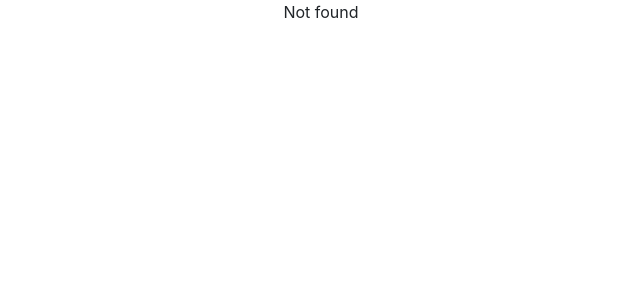
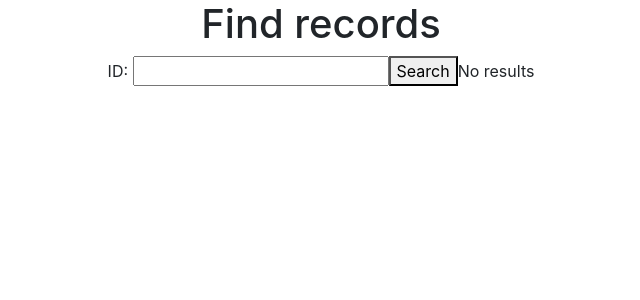
Before and after one commit to DBCDK/promat-web-client, a React (Create React App) app: page /find-records in a window 1280 px wide. Shown: the top 300 px of the page, without its empty margins (319-959 px from the left). Built offline with nearby package versions, Linux system fonts and the light colour scheme.

Commit message:
Add FindRecords page

```diff
--- a/src/App.tsx
+++ b/src/App.tsx
@@ -25,6 +25,12 @@ function App() {
               </a>
             </header>
           </Route>
+          <Route
+            path="/find-records"
+            children={(routerProps) => {
+              return <FindRecordsContainer {...routerProps} />;
+            }}
+          ></Route>
           <Route path="*">Not found</Route>
         </Switch>
       </div>
--- /dev/null
+++ b/src/components/FindRecords.tsx
@@ -0,0 +1,60 @@
+import { useCallback } from "react";
+import React from "react";
+import { RecordListItem } from "../../promat-web-shared/types/record";
+import { FindRecordsUIProps } from "../containers/FindRecordsContainer";
+
+interface State {
+  id: string;
+}
+
+export default class FindRecords extends React.Component<
+  FindRecordsUIProps,
+  State
+> {
+  state = { id: "" };
+
+  handleSearch = () => {
+    const { id } = this.state;
+    const { onSearch } = this.props;
+    onSearch({ id });
+  };
+
+  handleChangeId = (event: React.ChangeEvent<HTMLInputElement>) => {
+    const id = event.currentTarget.value;
+    this.setState({ id });
+  };
+
+  render = () => {
+    const { id } = this.state;
+    const { results, onCreateCase } = this.props;
+    return (
+      <div>
+        <h1>Find records</h1>
+        ID: <input type="text" value={id} onChange={this.handleChangeId} />
+        <button onClick={this.handleSearch}>Search</button>
+        {results ? (
+          <ul>
+            {results.map((item) => (
+              <RecordItem record={item} onSelect={onCreateCase} />
+            ))}
+          </ul>
+        ) : (
+          "No results"
+        )}
+      </div>
+    );
+  };
+}
+
+interface RecordProps {
+  record: RecordListItem;
+  onSelect: (record: RecordListItem) => void;
+}
+function RecordItem({ record, onSelect }: RecordProps) {
+  const handleSelect = useCallback(() => onSelect(record), [onSelect, record]);
+  return (
+    <li>
+      <button onClick={handleSelect}>{record.title}</button>
+    </li>
+  );
+}
--- /dev/null
+++ b/src/containers/FindRecordsContainer.tsx
@@ -0,0 +1,53 @@
+import React from "react";
+import { RouteChildrenProps } from "react-router-dom";
+import { RecordListItem } from "../../promat-web-shared/types/record";
+import fetchOperations from "../utils/fetchOperations";
+import FindRecords from "../components/FindRecords";
+
+interface FindRecordHistoryLocationState {
+  record: RecordListItem;
+}
+
+interface Props extends RouteChildrenProps {} //<any, FindRecordHistoryLocationState>
+
+export interface SearchParams {
+  id: string;
+}
+
+interface State {
+  results?: RecordListItem[];
+}
+
+class FindRecordsContainer extends React.Component<Props, State> {
+  state = { results: undefined };
+
+  handleCreateCase = (record: RecordListItem) => {
+    const { history } = this.props;
+    history.push("/cases/new", { record });
+  };
+
+  handleSearch = async ({ id }: SearchParams) => {
+    const results = await fetchOperations.searchRecords(id);
+    this.setState({ results });
+  };
+
+  render = () => {
+    const { results } = this.state;
+    return (
+      <div>
+        <FindRecords
+          onCreateCase={this.handleCreateCase}
+          onSearch={this.handleSearch}
+          results={results}
+        />
+      </div>
+    );
+  };
+}
+export default FindRecordsContainer;
+
+export interface FindRecordsUIProps {
+  results?: RecordListItem[];
+  onSearch: (query: SearchParams) => void;
+  onCreateCase: (record: RecordListItem) => void;
+}
```
